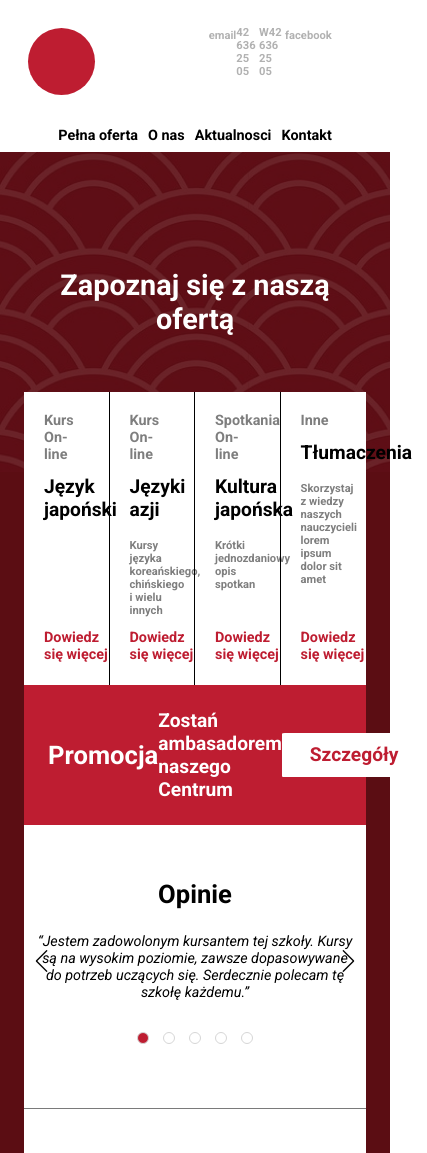
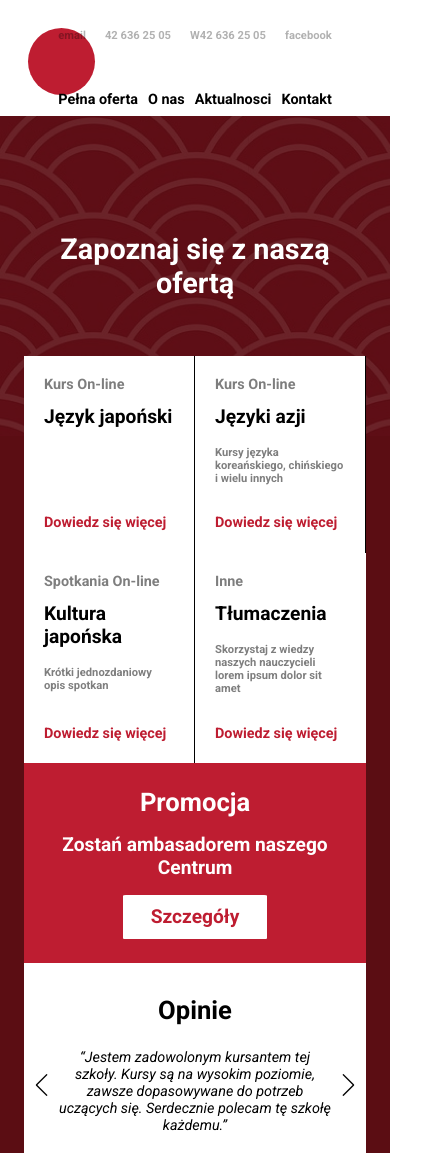
Before and after one commit to TrellixVulnTeam/Japonski_3RIX, a website: page index.html in a window 390 px wide. Shown: the top 1153 px of the page, 427 px wide, since content can reach past the window. Drawn offline with nearby package versions, Linux system fonts and the light colour scheme.

Commit message:
mobile version

```diff
--- a/index.html
+++ b/index.html
@@ -36,7 +36,9 @@
 
             <div class="navigation">
                <ul class="navigation__list" id="menu">
-                  <li><a href="#" class="navigation__link link">Pełna oferta</a>
+                  <li>
+                     <a href="#" class="navigation__link link">Pełna oferta</a>
+                     <span class="navigation__arrow arrow"></span>
                      <ul class="submenu__list">
                         <li><a href="#" class="submenu__link link">Kursy</a>
                            <ul class="sub-submenu__list">
@@ -176,7 +178,7 @@
                <h2 class="heading-secondary heading-secondary--black section-features__heading">Dlaczego my?</h2>
                <div class="features">
                   <div class="feature-box">
-                     <h3 class="heading-tertiary--small">Indywidualne podejscie</h3>
+                     <h3 class="heading-tertiary--small feature-box__heading">Indywidualne podejscie</h3>
                      <p class="paragraph">
                         Każdego kursanta traktujemy indywidualnie, dobierając program kursu do jego potrzeb. Grupy są
                         podzielone wg wieku i zaawansowania, więc możemy każdemu zaproponować odpowiednią ofertę z
@@ -184,7 +186,7 @@
                      </p>
                   </div>
                   <div class="feature-box">
-                     <h3 class="heading-tertiary--small">Lektorzy</h3>
+                     <h3 class="heading-tertiary--small feature-box__heading">Lektorzy</h3>
                      <p class="paragraph">
                         Osoby prowadzące zajęcia mają wieloletnie doświadczenie, prowadzą zajęcia na wszystkich
                         poziomach
@@ -192,7 +194,7 @@
                      </p>
                   </div>
                   <div class="feature-box">
-                     <h3 class="heading-tertiary--small">Lokalizacja</h3>
+                     <h3 class="heading-tertiary--small feature-box__heading">Lokalizacja</h3>
                      <p class="paragraph">
                         W czasie obostrzeń związanych z covid-19 prowadzimy kursy przez skype, więc możemy obsługiwać
                         osoby
--- a/js/script.js
+++ b/js/script.js
@@ -15,5 +15,20 @@ $(document).ready(function () {
       $('body,html').animate({ scrollTop: top }, 1000);
    });
 
+   let isMobile = {
+      Android: function () { return navigator.userAgent.match(/Android/i); },
+      BlackBerry: function () { return navigator.userAgent.match(/BlackBerry/i); },
+      iOS: function () { return navigator.userAgent.match(/iPhone|iPad|iPod/i); },
+      Opera: function () { return navigator.userAgent.match(/Opera Mini/i); },
+      Windows: function () { return navigator.userAgent.match(/IEMobile/i) || navigator.userAgent.match(/WPDesktop/i); },
+      any: function () { return (isMobile.Android() || isMobile.BlackBerry() || isMobile.iOS() || isMobile.Opera() || isMobile.Windows()); }
+   };
+   let body = document.querySelector('body');
+   if (isMobile.any()) {
+      body.classList.add('touch');
+   } else {
+      body.classList.add('mouse');
+   }
+
 
 });
--- a/sass/components/_aktualnosci.scss
+++ b/sass/components/_aktualnosci.scss
@@ -14,5 +14,9 @@
 }
 
 .aktualnosc-box {
-   padding: 2.8rem 3.2rem 4rem 2.2rem ;
+   padding: 2.8rem 3.2rem 4rem 2.2rem;
+
+   @include respond (phone) {
+      padding: 2.8rem 3.2rem 2rem 2.2rem ;
+   }
 }
--- a/sass/components/_features.scss
+++ b/sass/components/_features.scss
@@ -17,11 +17,27 @@
    justify-content: space-between;
    margin: 0 auto;
    width: 95%;
+
+   @include respond (phone) {
+      flex-wrap: wrap;
+   }
 }
 
 .feature-box {
    width: 32%;
    text-align: center;
+
+   @include respond (phone) {
+      width: 100%;
+      text-align: left;
+      margin-bottom: 2rem;
+   }
+
+   &__heading {
+      @include respond (phone) {
+         text-align: center;
+      }
+   }
 
    &:before {
       display: block;
@@ -32,6 +48,10 @@
       border-radius: 50%;
       margin: 0 auto;
       margin-bottom: 2.2rem;
+
+      @include respond (phone) {
+         margin-bottom: 1rem;
+      }
    }
 }
 
--- a/sass/components/_footer.scss
+++ b/sass/components/_footer.scss
@@ -3,6 +3,10 @@
    color: $color-white;
    position: relative;
    padding: 10rem 0;
+
+   @include respond (phone) {
+      padding: 4rem 0;
+   }
 
    &__textbox {
       width: 40%;
--- a/sass/components/_header.scss
+++ b/sass/components/_header.scss
@@ -50,13 +50,6 @@
          color: $color-primary;
          transition: all 0.2s ease;
       }
-   }
-}
-
-.navigation__list>li {
-   &:hover .submenu__list {
-      display: block;
-      transition: all 0.3s ease;
    }
 }
 
@@ -170,6 +163,10 @@
    max-width: 45%;
    margin-left: auto;
 
+   @include respond (phone) {
+      max-width: 100%;
+   }
+
    &__list {
       display: flex;
       justify-content: space-between;
@@ -196,3 +193,19 @@
       }
    }
 }
+
+
+// .arrow {
+//    position: absolute;
+//    right: 0;
+//    top: 1.2rem;
+//    width: 0;
+//    height: 0;
+//    border-top: 10px solid #000;
+//    border-right: 10px solid transparent;
+//    border-left: 10px solid transparent;
+// }
+
+body.mouse .navigation__list>li:hover .submenu__list {
+   display: block;
+}
--- a/sass/components/_oferta.scss
+++ b/sass/components/_oferta.scss
@@ -7,6 +7,10 @@
 .oferty {
    display: flex;
    justify-content: space-between;
+
+   @include respond (phone) {
+      flex-wrap: wrap;
+   }
 }
 
 .oferta-box {
@@ -16,6 +20,10 @@
 
    &:not(:last-child) {
    border-right: 1px solid $color-black;
+   }
+
+   @include respond (phone) {
+      width: 50%;
    }
 
    &__text {
--- a/sass/components/_opinia.scss
+++ b/sass/components/_opinia.scss
@@ -2,6 +2,10 @@
    background-color: $color-white;
    padding: 6.8rem 0;
    border-bottom: 1px solid #7a7a7a;
+
+   @include respond (phone) {
+      padding: 4rem 0;
+   }
 
    &__paragraph {
       font-style: italic;
@@ -10,7 +14,7 @@
 }
 
 .opinia {
-   width: 95%;
+   width: 80%;
    margin: 0 auto;
    text-align: center;
    position: relative;
--- a/sass/components/_promocja.scss
+++ b/sass/components/_promocja.scss
@@ -7,11 +7,24 @@
 
    &__heading {
       padding-bottom: 0;
+
+      @include respond (phone) {
+         padding-bottom: 2rem;
+      }
    }
 
    &__paragraph {
       color: $color-white;
       font-size: 2.4rem;
       font-weight: 700;
+
+      @include respond (phone) {
+         padding-bottom: 2rem;
+      }
+   }
+
+   @include respond (phone) {
+      flex-direction: column;
+      text-align: center;
    }
 }
```
Also changed, not shown: css/style.css.
